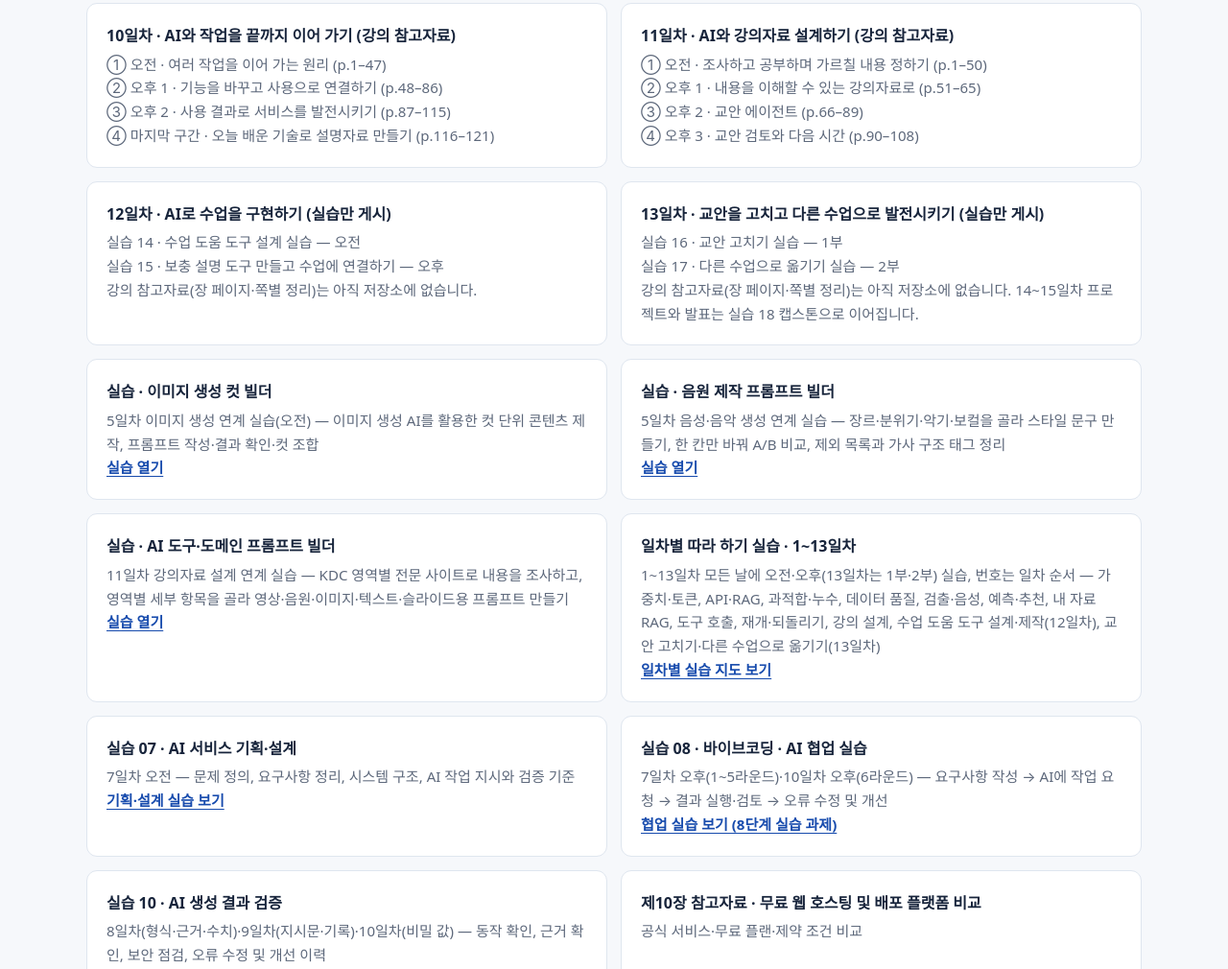
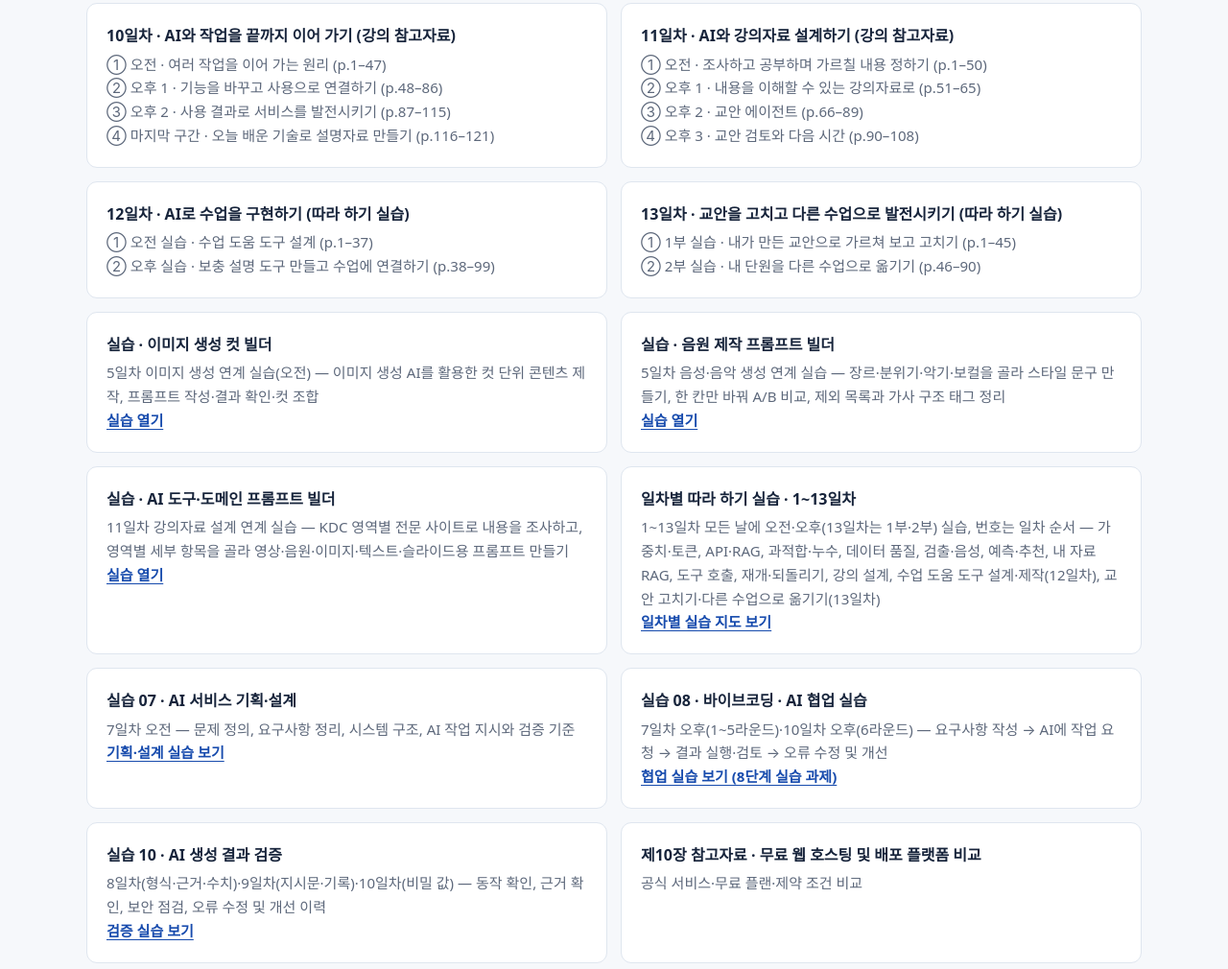
Before and after one commit to Yuul-Jung/ai_service_dev_design_2026, a plain HTML site: page index.html in a window 1280 px wide. Shown: the part 4085-5095 px from the top of the page at 96% size. Drawn offline with Linux system fonts and the light colour scheme.

Commit message:
Add files via upload

```diff
--- a/index.html
+++ b/index.html
@@ -128,8 +128,8 @@
         <div class="item"><strong>9일차 · AI의 도구와 실행 환경 (강의 참고자료)</strong><p><a href="materials/day09/deck/day09_1_tool_calling.html">① 오전 · 도구 호출과 작업 흐름 (p.1–48)</a><br><a href="materials/day09/deck/day09_2_connect_capabilities.html">② 오후 1 · 필요한 기능 연결 (p.49–74)</a><br><a href="materials/day09/deck/day09_3_method_and_results.html">③ 오후 2 · 작업 방법과 실행 결과 (p.75–108)</a><br><a href="materials/day09/deck/day09_4_teaching_materials.html">④ 마지막 구간 · 오늘 배운 내용을 설명자료로 (p.109–112)</a></p></div>
         <div class="item"><strong>10일차 · AI와 작업을 끝까지 이어 가기 (강의 참고자료)</strong><p><a href="materials/day10/deck/day10_1_continue_tasks.html">① 오전 · 여러 작업을 이어 가는 원리 (p.1–47)</a><br><a href="materials/day10/deck/day10_2_change_deploy.html">② 오후 1 · 기능을 바꾸고 사용으로 연결하기 (p.48–86)</a><br><a href="materials/day10/deck/day10_3_improve_operate.html">③ 오후 2 · 사용 결과로 서비스를 발전시키기 (p.87–115)</a><br><a href="materials/day10/deck/day10_4_teaching_materials.html">④ 마지막 구간 · 오늘 배운 기술로 설명자료 만들기 (p.116–121)</a></p></div>
         <div class="item"><strong>11일차 · AI와 강의자료 설계하기 (강의 참고자료)</strong><p><a href="materials/day11/deck/day11_1_research_and_content.html">① 오전 · 조사하고 공부하며 가르칠 내용 정하기 (p.1–50)</a><br><a href="materials/day11/deck/day11_2_explanation_writing.html">② 오후 1 · 내용을 이해할 수 있는 강의자료로 (p.51–65)</a><br><a href="materials/day11/deck/day11_3_lesson_agent.html">③ 오후 2 · 교안 에이전트 (p.66–89)</a><br><a href="materials/day11/deck/day11_4_lesson_review.html">④ 오후 3 · 교안 검토와 다음 시간 (p.90–108)</a></p></div>
-        <div class="item"><strong>12일차 · AI로 수업을 구현하기 (실습만 게시)</strong><p><a href="materials/practice/pr14_lesson_tool_design_lab_v02.html">실습 14 · 수업 도움 도구 설계 실습</a> — 오전<br><a href="materials/practice/pr15_lesson_tool_build_lab_v02.html">실습 15 · 보충 설명 도구 만들고 수업에 연결하기</a> — 오후</p><p style="color:#5d687b">강의 참고자료(장 페이지·쪽별 정리)는 아직 저장소에 없습니다.</p></div>
-        <div class="item"><strong>13일차 · 교안을 고치고 다른 수업으로 발전시키기 (실습만 게시)</strong><p><a href="materials/practice/pr16_lesson_revision_lab_v02.html">실습 16 · 교안 고치기 실습</a> — 1부<br><a href="materials/practice/pr17_lesson_transfer_lab_v02.html">실습 17 · 다른 수업으로 옮기기 실습</a> — 2부</p><p style="color:#5d687b">강의 참고자료(장 페이지·쪽별 정리)는 아직 저장소에 없습니다. 14~15일차 프로젝트와 발표는 실습 18 캡스톤으로 이어집니다.</p></div>
+        <div class="item"><strong>12일차 · AI로 수업을 구현하기 (따라 하기 실습)</strong><p><a href="materials/practice/pr14_lesson_tool_design_lab_v02.html">① 오전 실습 · 수업 도움 도구 설계 (p.1–37)</a><br><a href="materials/practice/pr15_lesson_tool_build_lab_v02.html">② 오후 실습 · 보충 설명 도구 만들고 수업에 연결하기 (p.38–99)</a></p></div>
+        <div class="item"><strong>13일차 · 교안을 고치고 다른 수업으로 발전시키기 (따라 하기 실습)</strong><p><a href="materials/practice/pr16_lesson_revision_lab_v02.html">① 1부 실습 · 내가 만든 교안으로 가르쳐 보고 고치기 (p.1–45)</a><br><a href="materials/practice/pr17_lesson_transfer_lab_v02.html">② 2부 실습 · 내 단원을 다른 수업으로 옮기기 (p.46–90)</a></p></div>
         <div class="item"><strong>실습 · 이미지 생성 컷 빌더</strong><p>5일차 이미지 생성 연계 실습(오전) — 이미지 생성 AI를 활용한 컷 단위 콘텐츠 제작, 프롬프트 작성·결과 확인·컷 조합</p><p><a class="textlink" href="lab01_261106/image_gen_cut_builder.html">실습 열기</a></p></div>
         <div class="item"><strong>실습 · 음원 제작 프롬프트 빌더</strong><p>5일차 음성·음악 생성 연계 실습 — 장르·분위기·악기·보컬을 골라 스타일 문구 만들기, 한 칸만 바꿔 A/B 비교, 제외 목록과 가사 구조 태그 정리</p><p><a class="textlink" href="lab02_261116/music_prompt_builder.html">실습 열기</a></p></div>
         <div class="item"><strong>실습 · AI 도구·도메인 프롬프트 빌더</strong><p>11일차 강의자료 설계 연계 실습 — KDC 영역별 전문 사이트로 내용을 조사하고, 영역별 세부 항목을 골라 영상·음원·이미지·텍스트·슬라이드용 프롬프트 만들기</p><p><a class="textlink" href="lab03_261116/domain_prompt_builder.html">실습 열기</a></p></div>
```
Also changed, not shown: 1 other file.
